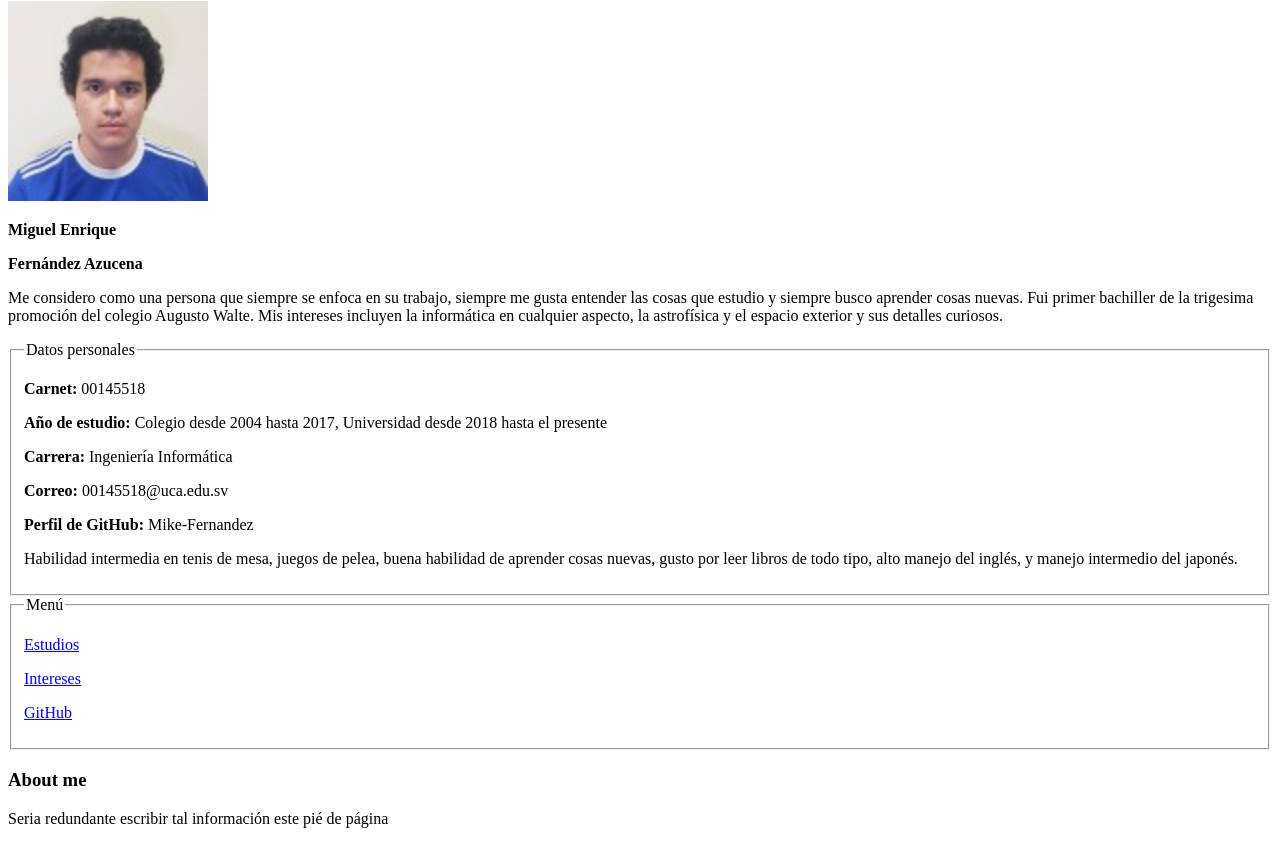
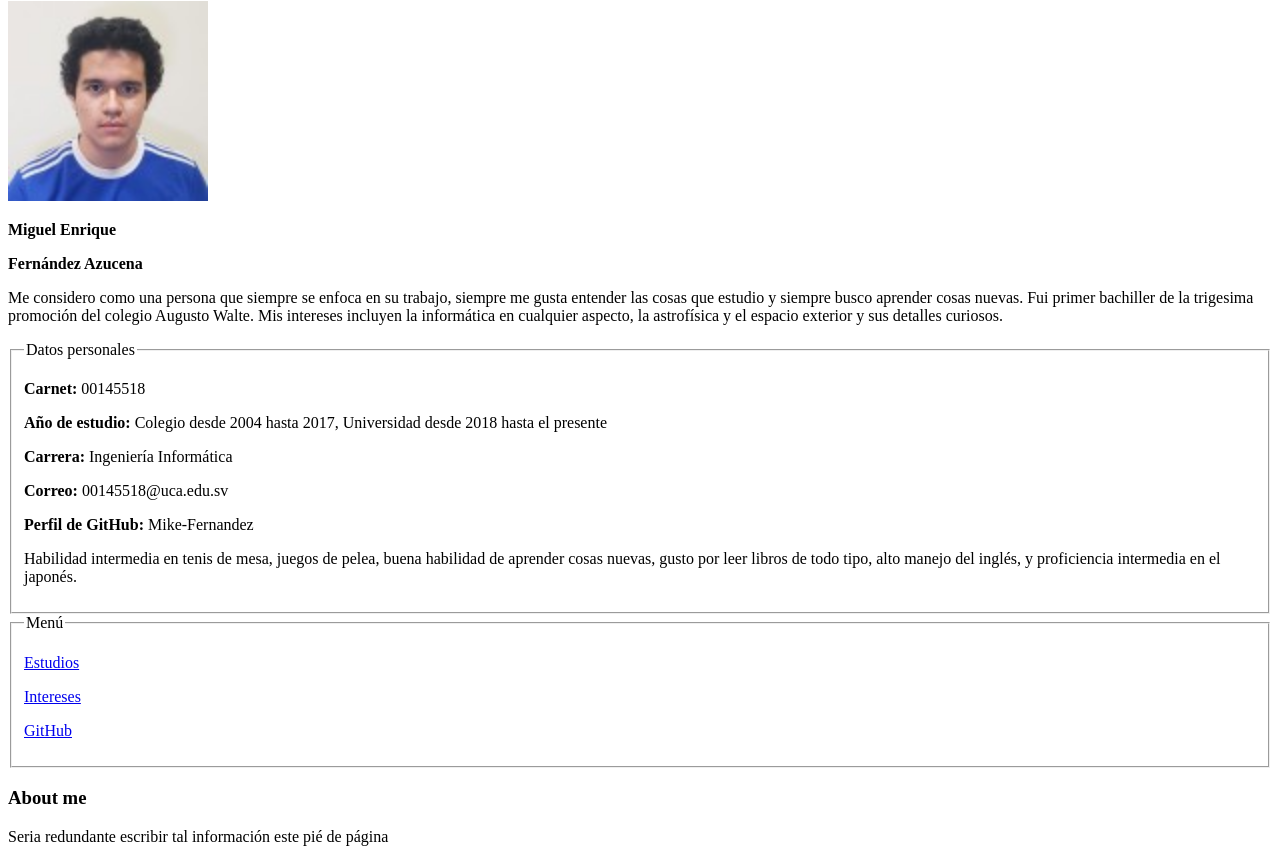
Before and after one commit to Mike-Fernandez/Portafolio_PW0219_00145518, a plain HTML site: page Tarea1/About_me.html in a window 1280 px wide. Shown: the part 79-941 px from the top of the page. Drawn offline with Linux system fonts and the light colour scheme.

Commit message:
[Tarea1]Add:Pagina principal

```diff
--- a/Tarea1/About_me.html
+++ b/Tarea1/About_me.html
@@ -24,7 +24,7 @@
 				<p><b>Correo: </b> 00145518@uca.edu.sv </p>
 				<p><b>Perfil de GitHub: </b> Mike-Fernandez </p>
 				<p>Habilidad intermedia en tenis de mesa, juegos de pelea, buena habilidad de aprender cosas nuevas,
-				gusto por leer libros de todo tipo, alto manejo del inglés, y manejo intermedio del japonés.</p>
+				gusto por leer libros de todo tipo, alto manejo del inglés, y proficiencia intermedia en el japonés.</p>
 			</fieldset>
 		</section>
 		<section>
```
